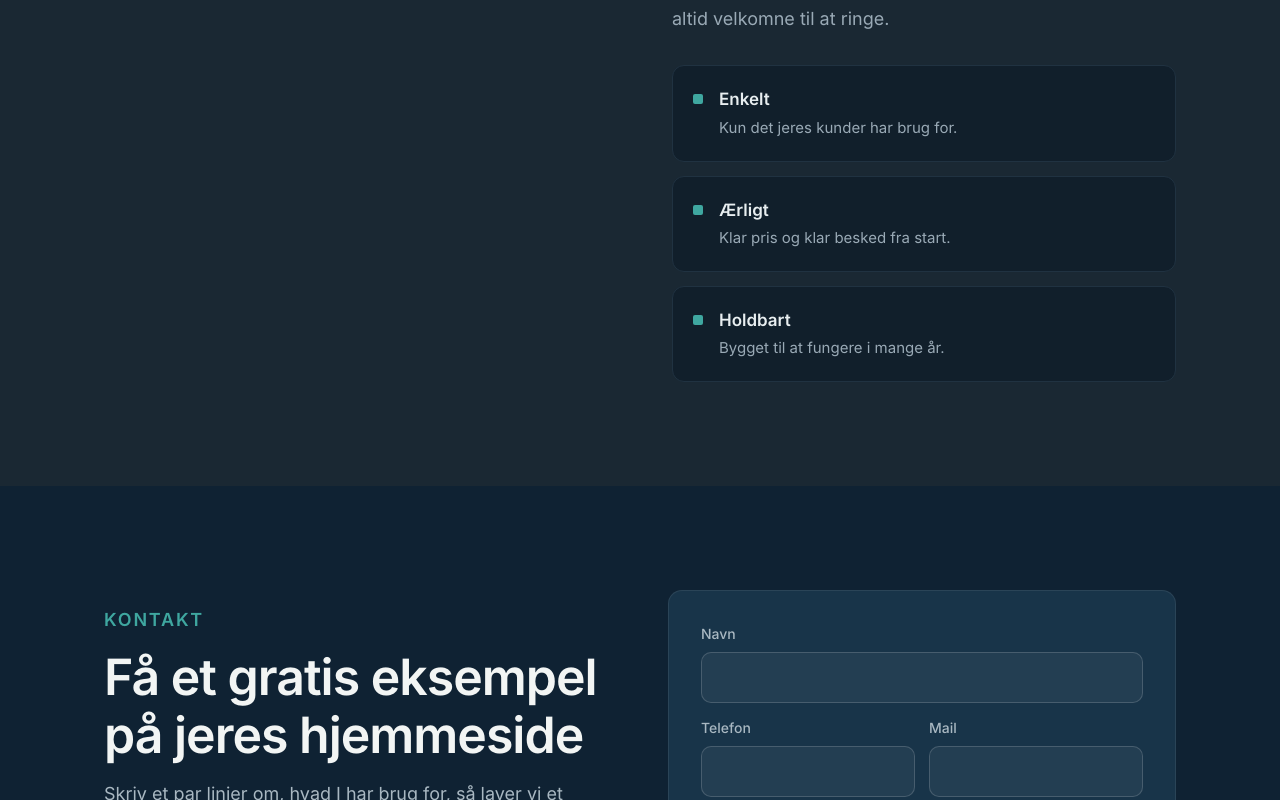
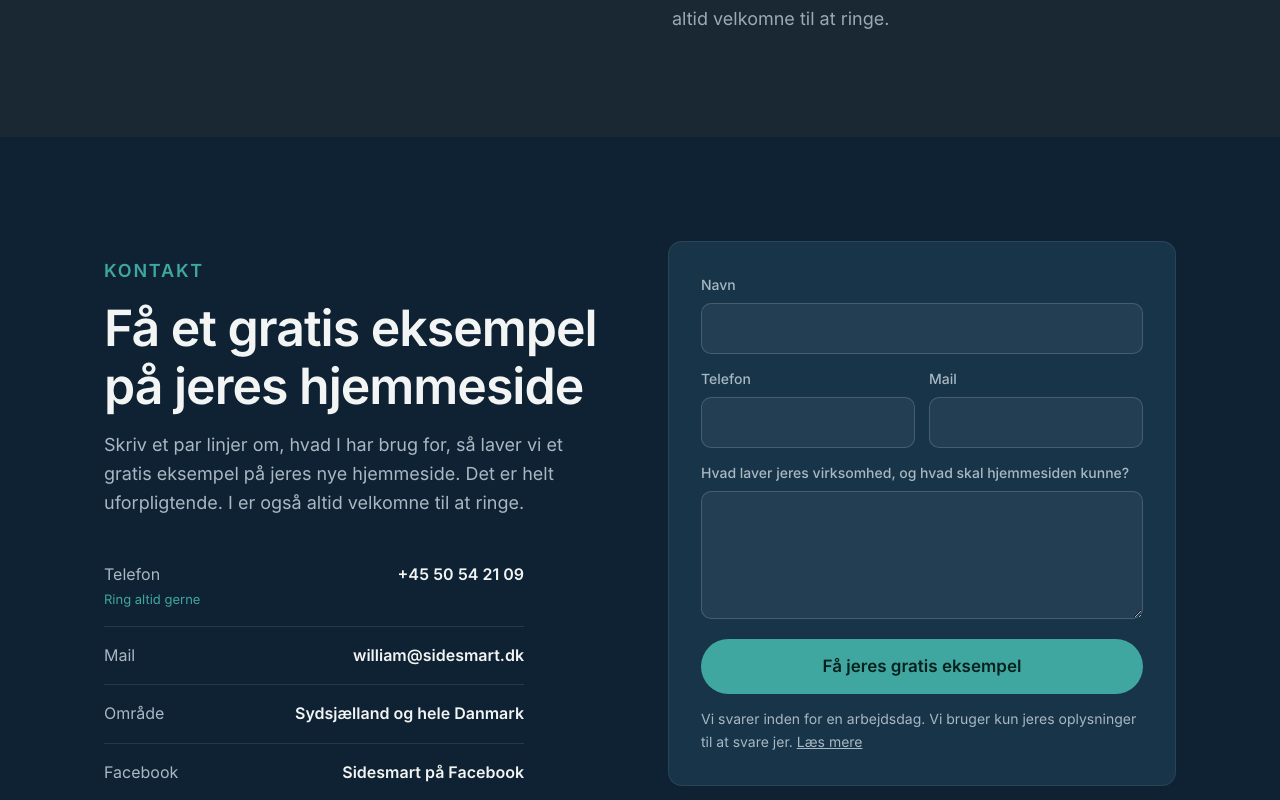
Before and after one commit to maltebobo08-hue/sidesmart, a plain HTML site: page index.html in a window 1280 px wide. Shown: the part 4614-5414 px from the top of the page. Drawn offline with Linux system fonts and the light colour scheme.

Commit message:
Om os: fjern de tre værdibokse
Co-Authored-By: Claude Opus 5.5 <noreply@anthropic.com>

```diff
--- a/index.html
+++ b/index.html
@@ -512,11 +512,6 @@ footer .wrap > .fb-foot{margin-left:auto}
     <div>
       <p>Sidesmart er os to: to unge fyre fra Næstved, der brænder for at bygge hjemmesider, som faktisk virker. Vi startede Sidesmart, fordi vi så, hvor mange lokale virksomheder der enten mangler en hjemmeside eller har en, der er svær at bruge på telefonen og svær at finde på Google.</p>
       <p>Når I arbejder med os, taler I direkte med dem, der bygger jeres side. Ingen mellemled, ingen lange ventetider, og I er altid velkomne til at ringe.</p>
-      <div class="values" style="margin-top:32px">
-        <div class="value"><b></b><div><strong>Enkelt</strong><span>Kun det jeres kunder har brug for.</span></div></div>
-        <div class="value"><b></b><div><strong>Ærligt</strong><span>Klar pris og klar besked fra start.</span></div></div>
-        <div class="value"><b></b><div><strong>Holdbart</strong><span>Bygget til at fungere i mange år.</span></div></div>
-      </div>
     </div>
   </div>
 </section>
```
